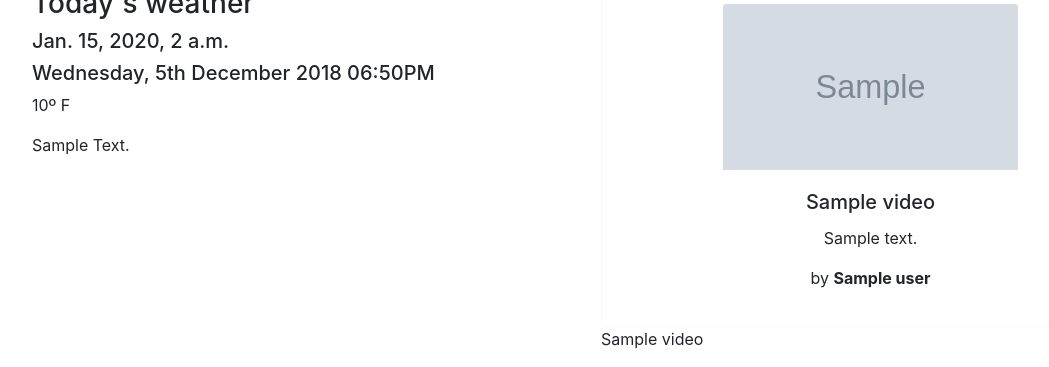
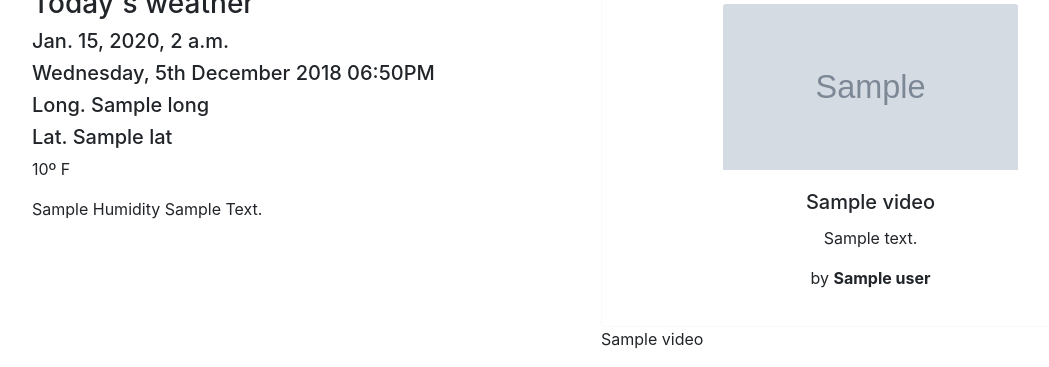
Before and after one commit to chandojo/climbbeta, a Django app: template areas/templates/areas/city.html in a window 1280 px wide. Shown: the part 468-835 px from the top of the page, without its empty margins (54-1103 px from the left). Run offline with Django 3.2, Linux system fonts and the light colour scheme; data comes from the database, SQL or seed files in the repository; both versions use the stored data as it was after the commit; tables that the repository leaves empty hold one stand-in row (values such as "Sample post"); the template is opened without the code that fills it: values that come from a table or form of the project are taken from there, most other values are stand-ins (such as "Sample title", 1, 10 or a date in 2020); grey boxes marked "Sample" are stand-in pictures; some libraries are stand-ins or nearby versions.

Commit message:
added long and lat fields

```diff
--- a/areas/models.py
+++ b/areas/models.py
@@ -2,6 +2,7 @@ from django.db import models
 from django.urls import reverse
 from django.utils.text import slugify
 
+from geopy.geocoders import Nominatim
 #from climbs.models import Problem
 
 class State(models.Model):
@@ -24,10 +25,20 @@ class City_Town(models.Model):
     name = models.CharField(max_length=200)
     state = models.ForeignKey(State, on_delete=models.PROTECT)
     slug = models.SlugField(blank=True, unique=True)
+    longitude = models.BigIntegerField(blank=True, null=True)
+    latitude = models.BigIntegerField(blank=True, null=True)
 
     def save(self, *args, **kwargs):
         if not self.id:
             self.slug = slugify(self.name)
+
+            geolocator = Nominatim(user_agent="climbbeta")
+            location = geolocator.geocode(self.name + ", " + self.state.name)
+
+            self.longitude = location.longitude
+
+            self.latitude = location.latitude
+
         super(City_Town, self).save(*args, **kwargs)
 
     def get_absolute_url(self):
--- a/areas/templates/areas/city.html
+++ b/areas/templates/areas/city.html
@@ -13,10 +13,13 @@
       {% load tz %}
       <h5> {{ city_weather.date|timezone:"America/Vancouver" }}</h5>
       <h5>{% now "l, jS F Y h:iA" %}</h5>
+      <h5>Long. {{ city_weather.long }}</h5>
+      <h5>Lat. {{ city_weather.lat }}</h5>
       <p clas="font-weight-bold">
         {{ city_weather.temperature }}&#186; F
       </p>
       <p class="text-capitalize">
+        {{ city_weather.humidity }}
         {{ city_weather.description}}
       </p>
     </div>
@@ -26,9 +29,10 @@
   </div>
   <div class="col">
     {% for video in videos %}
-      <div class="d-none video-index">
+  <!--    <div class="d-none video-index">
         {{ video.index }}
-      </div>
+      div>
+      -->
       <div class="card text-center p-3 border-light">
         <img class="card-img-top mx-auto" style="width:295px; height:166px;" src="{{ video.picture }}" />
         <div class="card-body">
@@ -45,7 +49,7 @@
 
 </div>
 
-<!-- script to get embed values. NEEDS WORK! -->
+<!-- script to get embed values. NEEDS WORK! --><!--
 {% block script %}
 <script>
   $(function(){
@@ -56,5 +60,5 @@
   });
 
 </script>
+{% endblock %} -->
 {% endblock %}
-{% endblock %}
--- a/areas/views.py
+++ b/areas/views.py
@@ -65,7 +65,6 @@ class City_View(ListView):
 
         for i in range(len(response['data'])):
             video_data = {
-                'index': i,
                 'uri':response['data'][i]['uri'],
                 'name':response['data'][i]['name'],
                 'user':response['data'][i]['user']['name'],
@@ -76,16 +75,21 @@ class City_View(ListView):
 
             self.beta_videos.append(video_data)
 
+
         return self.beta_videos
 
     def get_weather_data(self, **kwargs):
         r = requests.get(weather.url.format(self.city)).json()
 
         self.city_weather = {
+            "long": r['coord']['lon'],
+            "lat": r['coord']['lat'],
             "temperature": r['main']['temp'],
+            "humidity": r['main']['humidity'],
             "description": r['weather'][0]['description'],
             "icon": r['weather'][0]['icon'],
             "date": r['dt'],
+
         }
 
         return self.city_weather
--- a/climbbeta/settings.py
+++ b/climbbeta/settings.py
@@ -44,6 +44,7 @@ INSTALLED_APPS = [
     'django.contrib.staticfiles',
     'rest_framework',
     'vimeo',
+    'timezonefinder',
 ]
 
 MIDDLEWARE = [
```
Also changed, not shown: areas/migrations/0002_auto_20181207_2145.py (added), db.sqlite3.
